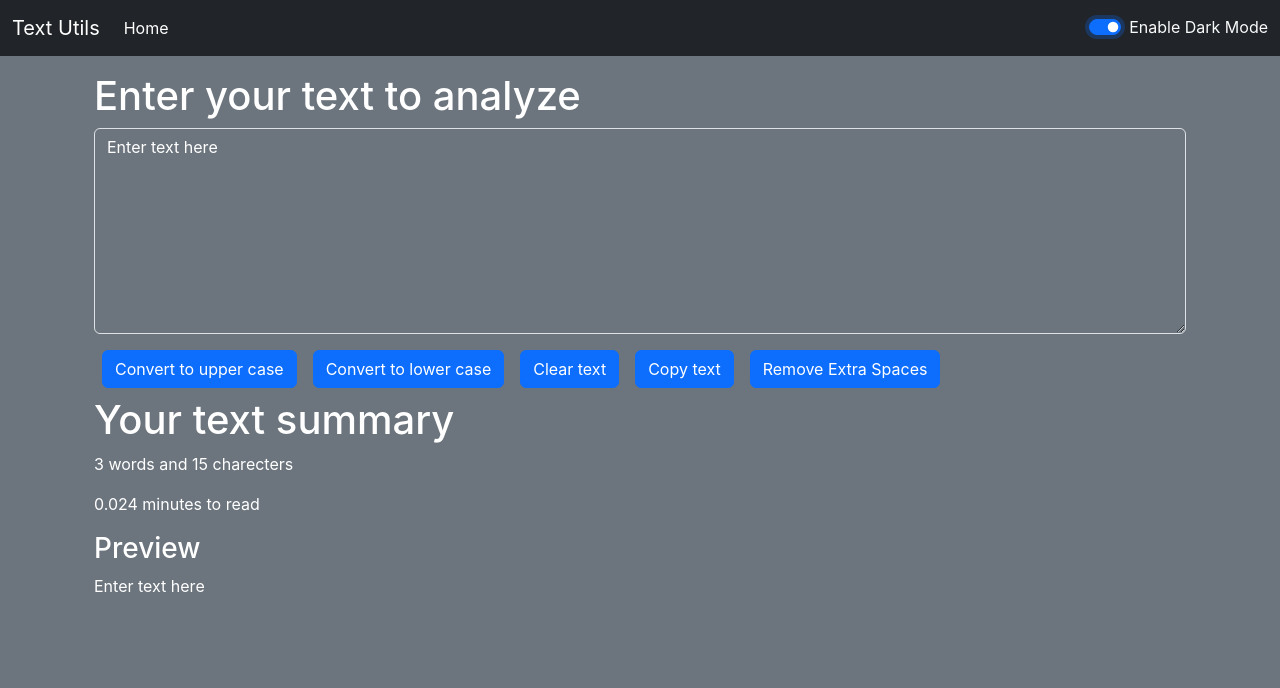
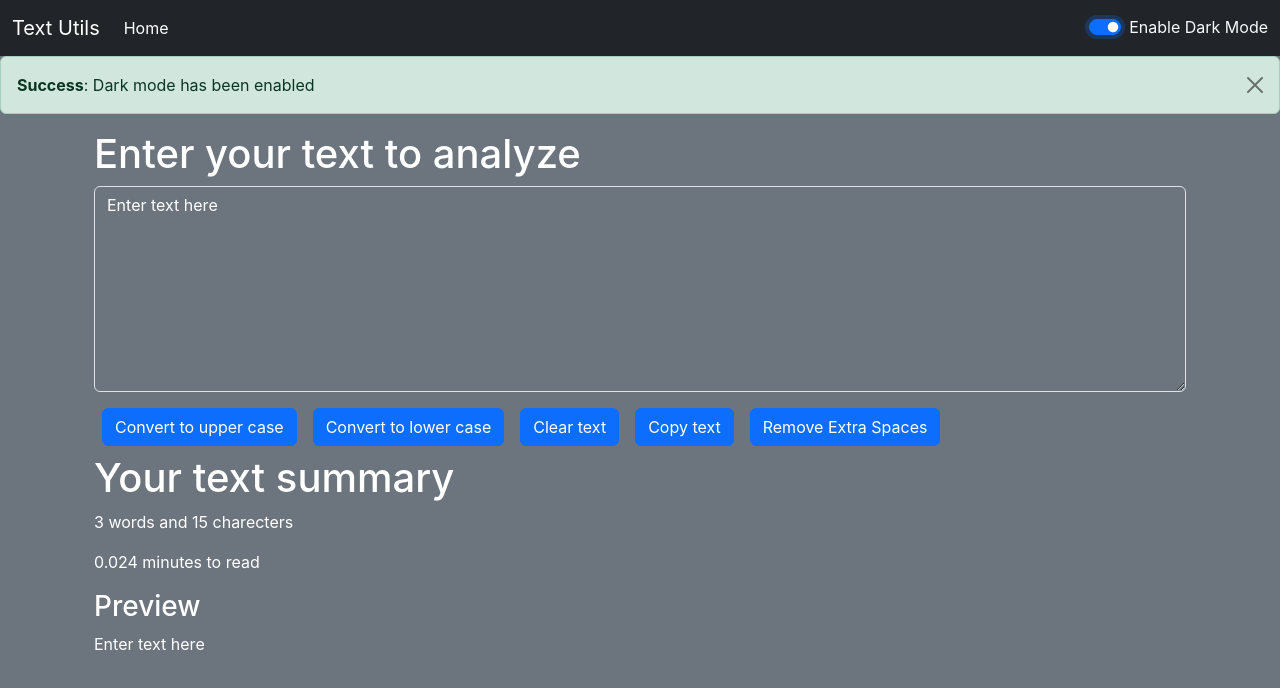
Before and after one commit to jainendrapal/new-textutils, a React (Create React App) app: page / in a window 1280 px wide. Both pictures are taken after a click on the switch "Enable Dark Mode". Shown: the top 688 px of the page. Built offline with nearby package versions, Linux system fonts and the light colour scheme.

Commit message:
alerts added

```diff
--- a/src/App.js
+++ b/src/App.js
@@ -5,31 +5,41 @@ import  './components/header/Header';
 import Header  from './components/header/Header';
 import TextForm from './components/TextForm';
 import React, {useState}  from 'react';
+import Alert from './components/Alert';
 
 
 function App() {
 
   const [mode, setMode] = useState('light');
+  const [alert, setAlert] = useState(null);
 
   const toggleMode =()=>{
     console.log('here')
     if(mode === 'light'){
       setMode('dark');
       document.body.style.backgroundColor= "#6c757d";
+      showAlert("Dark mode has been enabled","success");
     }else{
       setMode('light');
       document.body.style.backgroundColor= "#ccc";
+      showAlert("Light mode has been enabled","success");
     }
 
   }
-
+const showAlert = (message,type) =>{
+  setAlert({
+   msg:message,
+   type:type
+  });
+}
 
   return (
 
     <>
     <Header title="Text Utils" about="All About" mode={mode} toggleMode={toggleMode}/>
+    <Alert alert={alert}/>
     <div className='container my-3'>
-    <TextForm heading="Enter your text to analyze"  mode={mode} />
+    <TextForm heading="Enter your text to analyze"  mode={mode}  showAlert={showAlert}/>
     {/* <About/> */}
     </div>
     </>
--- /dev/null
+++ b/src/components/Alert.js
@@ -0,0 +1,16 @@
+import React from 'react'
+
+export default function Alert(props) {
+    const capitalize = (words) => {
+     const lower = words.toLowerCase();
+     return lower.charAt(0).toUpperCase() + lower.slice(1);
+    }
+  return (
+
+       props.alert && <div className={`alert alert-${props.alert.type} alert-dismissible fade show`} role="alert">
+           <strong>{capitalize(props.alert.type)}</strong>: {props.alert.msg}
+            <button type="button" className="btn-close" data-bs-dismiss="alert" aria-label="Close"></button>
+        </div>
+
+  )
+}
--- a/src/components/TextForm.js
+++ b/src/components/TextForm.js
@@ -9,29 +9,51 @@ export default function TextForm(props) {
  const toUpperCase = (event)=>{
   let newText = text.toUpperCase();
   setText(newText);
+  props.showAlert('Converted to uppercase!',"success");
 
   }
 
   const toLowerCase =()=>{
 let loCase = text.toLowerCase();
 setText(loCase);
+props.showAlert('Converted to lowercase!',"success");
   }
 
   const copyText = ()=>{
   let text = document.getElementById('mytext');
      text.select();
      navigator.clipboard.writeText(text.value);
+     if(text.value.length > 1 ){
+      console.log(text.value.length);
+      props.showAlert('Text copied!',"success");
+    } else {
+      props.showAlert('Please enter text to copy!',"warning");
+    }
+
   }
 
   const removeExtraSpaces = () =>{
     let newText = text.split(/[ ]+/);
-    setText(newText.join(' '))
+    setText(newText.join(' '));
+    if(newText.length > 1){
+      console.log(newText);
+      props.showAlert('Extra spaces has been removed!',"success");
+    } else {
+      props.showAlert('No text found!',"warning");
+    }
+
 
   }
 
   const clearText = ()=>{
     // let clearText =
     setText("");
+    if(text.length > 1){
+      props.showAlert('Text has been cleared',"success");
+    } else {
+      props.showAlert('No text found!',"warning");
+    }
+
   }
   return (
     <>
```
